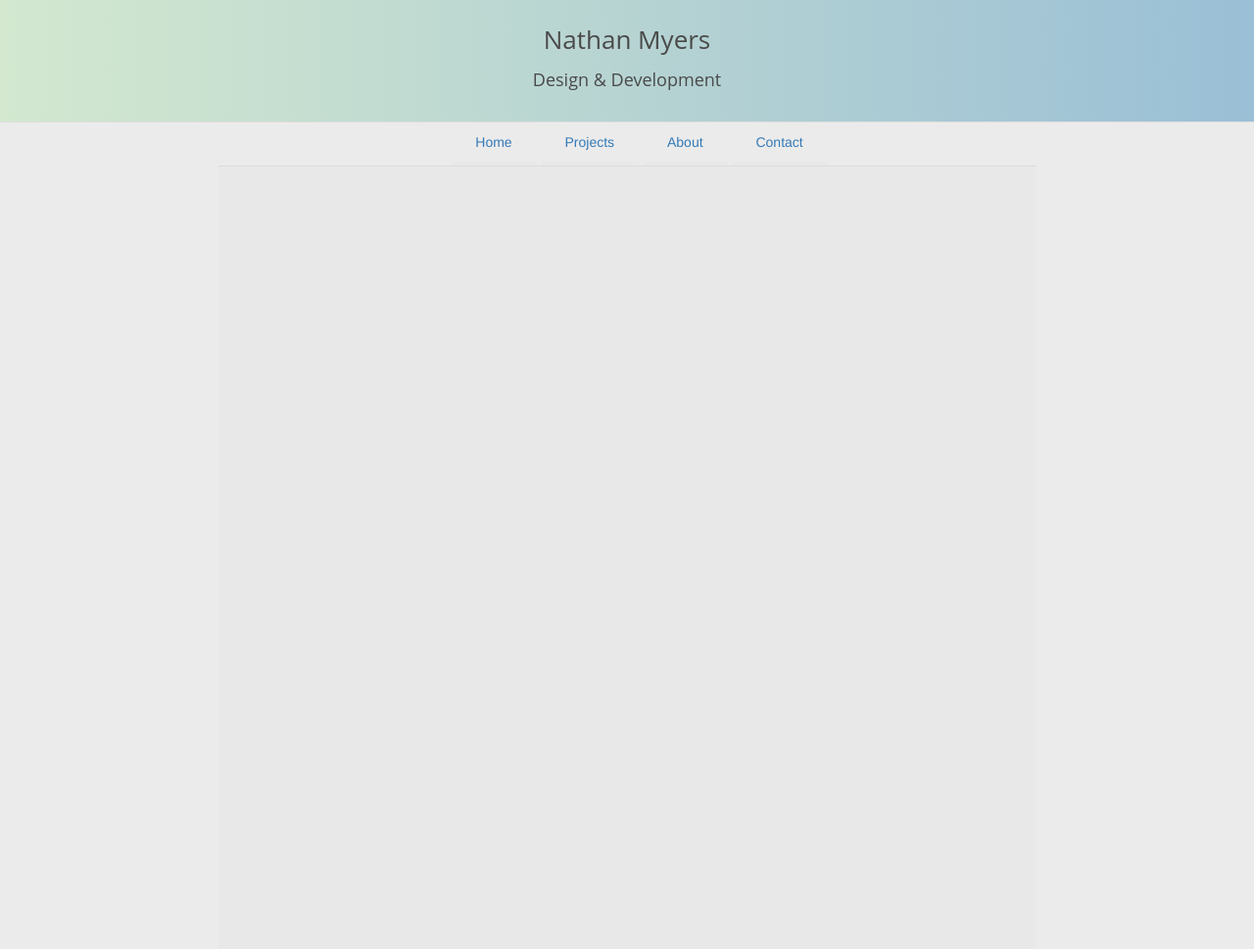
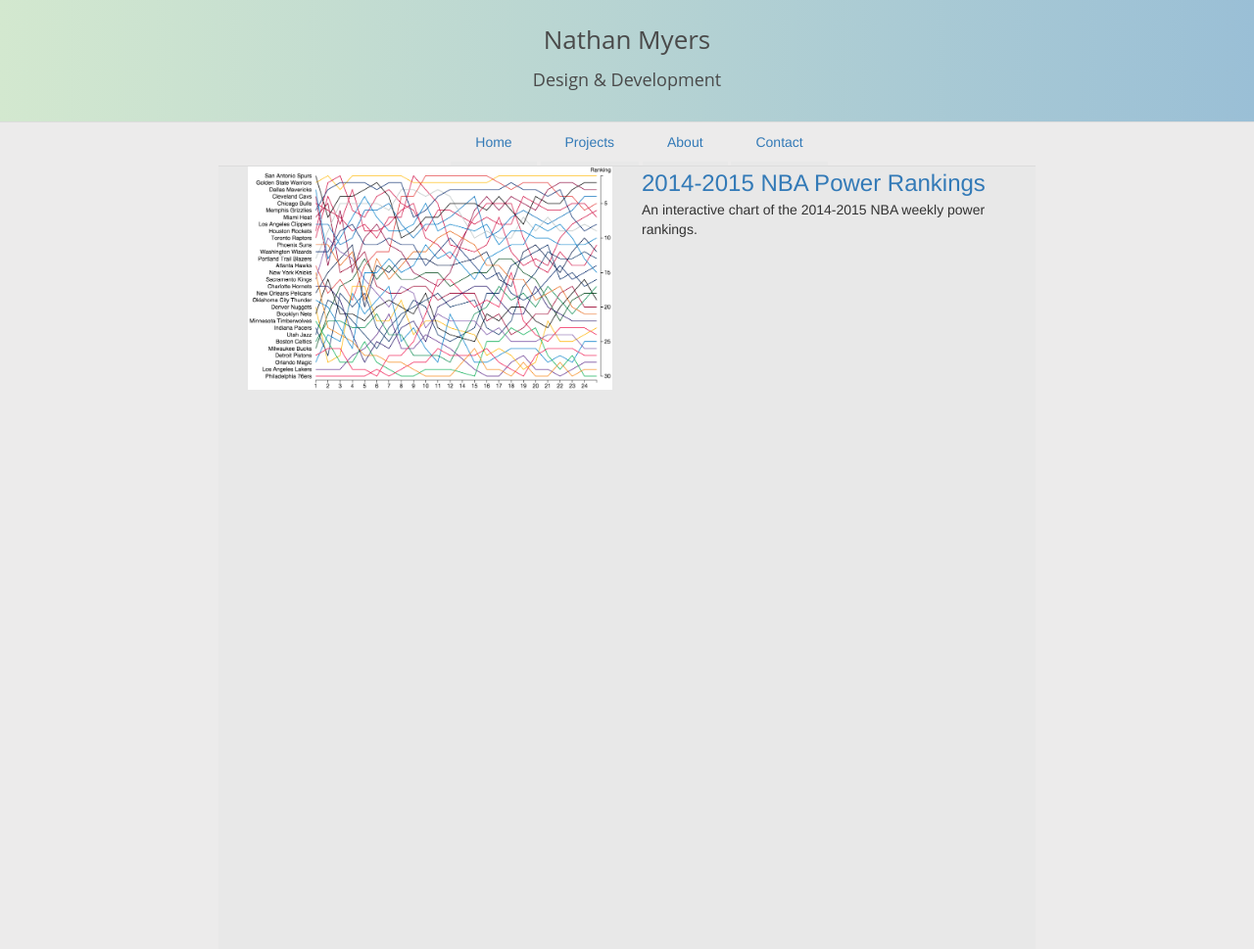
Before and after one commit to nathanemyers/homepage, a Django app: page /projects/ in a window 1280 px wide. Shown: the whole page at 98% size. Run offline with Django 3.2, Linux system fonts and the light colour scheme; some libraries are stand-ins or nearby versions.

Commit message:
adding basic projects structure

```diff
--- a/nathanemyers/nathanemyers/static/base.css
+++ b/nathanemyers/nathanemyers/static/base.css
@@ -1,3 +1,7 @@
+a:hover {
+  text-decoration: none;
+}
+
 .header-container {
   background: linear-gradient(to right, #D3E8CF, #9ABFD6);
   height: 125px;
@@ -43,7 +47,6 @@
 
 .nav li a:hover{
   border-bottom: 4px solid #B6D3D2;
-  text-decoration: none;
 }
 
 .main-container {
--- a/nathanemyers/nathanemyers/static/projects.css
+++ b/nathanemyers/nathanemyers/static/projects.css
@@ -0,0 +1,7 @@
+.project-image img {
+  width: 100%;
+}
+
+.prjoect-title {
+  font-size: 24px;
+}
--- a/nathanemyers/nathanemyers/templates/projects.html
+++ b/nathanemyers/nathanemyers/templates/projects.html
@@ -5,6 +5,18 @@
 {% endblock %}
 
 {% block content %}
+<div class="project">
+  <div class="col-md-6 project-image">
+      <img src="/static/2015-nba-chart-screenshot.png" alt="2014-2015 NBA Ranking"/>
+  </div>
+  <div class="col-md-6 project-text">
+    <div class='prjoect-title'><a href="/projects">2014-2015 NBA Power Rankings</a></div>
+    <div class="project-description">
+      <p>An interactive chart of the 2014-2015 NBA weekly power rankings. </p>
+    </div>
 
 
+  </div>
+</div>
+
 {% endblock %}
```
Also changed, not shown: nathanemyers/nathanemyers/static/2015-nba-chart-screenshot.png (added).
